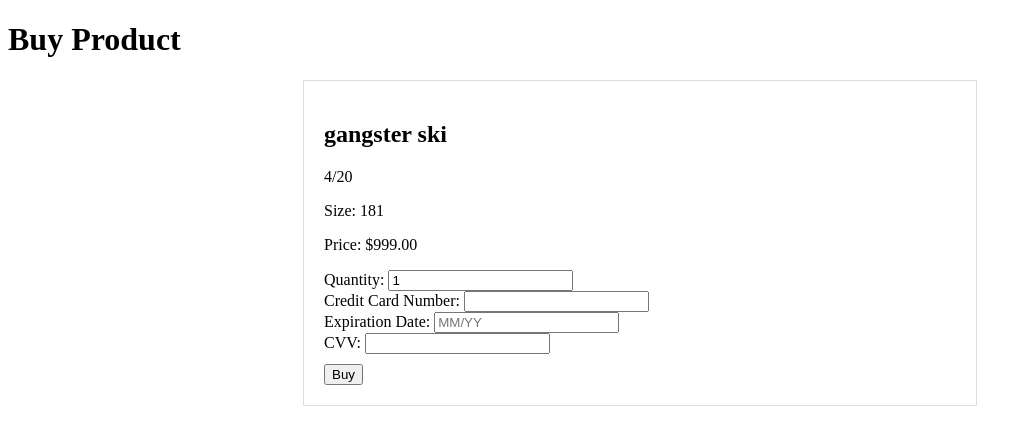
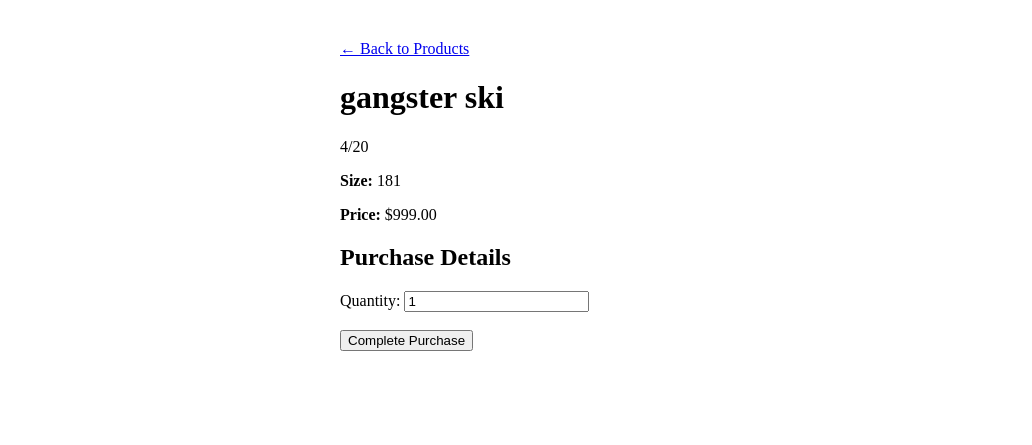
Before and after one commit to brendang-utah/ski_manufacturing_project, a Django app: page /buy_product/1/ in a window 1280 px wide. Shown: the top 445 px of the page, without its empty margins (0-1032 px from the left). Run offline with Django 5.2, Linux system fonts and the light colour scheme; data comes from the database, SQL or seed files in the repository; both versions use the stored data as it was before the commit.

Commit message:
changed buy_product page, views, models, and serializers, works in a more simple fashion now

```diff
--- a/ski_manufacturing_app/api_urls.py
+++ b/ski_manufacturing_app/api_urls.py
@@ -20,8 +20,11 @@ urlpatterns = [
     path('products/<int:pk>/', ProductDetailView.as_view(), name='product-detail'),
 
     # Order
-    path('orders/', OrderListCreateView.as_view(), name='order-list-create'),
+    #path('order-list/', OrderListCreateView.as_view(), name='order-list-create'), #this used to just be orders, I changed it to add functionality to buy_products
+    path('orders/', create_order, name='order-create'),
     path('orders/<int:pk>/', OrderDetailView.as_view(), name='order-detail'),
+
+    path('orders/', create_order, name='order-create'),
 
     # OrderLine
     path('orderlines/', OrderLineListCreateView.as_view(), name='orderline-list-create'),
--- a/ski_manufacturing_app/templates/buy_product.html
+++ b/ski_manufacturing_app/templates/buy_product.html
@@ -3,81 +3,36 @@
 <head>
     <title>Buy Product</title>
     <style>
-        .product-details { border: 1px solid #ddd; padding: 20px; margin: 20px auto; width: 50%; }
-        .btn { margin-top: 10px; }
+        .container { max-width: 600px; margin: 20px auto; padding: 20px; }
     </style>
 </head>
 <body>
-    <h1>Buy Product</h1>
-    <div class="product-details">
-        <h2>{{ product.name }}</h2>
+    <div class="container">
+        <a href="/products/">← Back to Products</a>
+
+        <h1>{{ product.name }}</h1>
         <p>{{ product.description }}</p>
-        <p>Size: {{ product.size }}</p>
-        <p>Price: ${{ product.price }}</p>
+        <p><strong>Size:</strong> {{ product.size }}</p>
+        <p><strong>Price:</strong> ${{ product.price }}</p>
         {% if product.imagepath %}
-            <img src="{{ product.imagepath }}" alt="{{ product.name }}" width="300">
+            <img src="{{ product.imagepath.url }}" alt="{{ product.name }}" width="200">
         {% endif %}
-        <form id="buy-form">
-            <label for="quantity">Quantity:</label>
-            <input type="number" id="quantity" name="quantity" min="1" value="1" required>
+
+        <h2>Purchase Details</h2>
+        <form id="purchase-form" method="post">
+            {% csrf_token %}
+
+            <div>
+                <label for="quantity">Quantity:</label>
+                <input type="number" id="quantity" name="quantity" min="1" value="1" required>
+            </div>
             <br>
-            <label for="card-number">Credit Card Number:</label>
-            <input type="text" id="card-number" name="card_number" maxlength="16" required>
-            <br>
-            <label for="exp-date">Expiration Date:</label>
-            <input type="text" id="exp-date" name="exp_date" placeholder="MM/YY" required>
-            <br>
-            <label for="cvv">CVV:</label>
-            <input type="text" id="cvv" name="cvv" maxlength="3" required>
-            <br>
-            <button type="button" class="btn btn-primary" onclick="submitOrder()">Buy</button>
+            <button type="submit">Complete Purchase</button>
         </form>
+
+        {% if error %}
+            <p style="color: red;">{{ error }}</p>
+        {% endif %}
     </div>
-
-    <script>
-        function submitOrder() {
-            const productId = {{ product.id }};
-            const quantity = document.getElementById('quantity').value;
-            const cardNumber = document.getElementById('card-number').value;
-            const expDate = document.getElementById('exp-date').value;
-            const cvv = document.getElementById('cvv').value;
-
-            // Validate payment details (basic example)
-            if (!cardNumber || !expDate || !cvv) {
-                alert('Please fill in all payment details.');
-                return;
-            }
-
-            // Send order data to the API
-            fetch('/api/orders/', {
-                method: 'POST',
-                headers: {
-                    'Content-Type': 'application/json',
-                    'X-CSRFToken': '{{ csrf_token }}'
-                },
-                body: JSON.stringify({
-                    product: productId,
-                    quantity: quantity,
-                    payment_details: {
-                        card_number: cardNumber,
-                        exp_date: expDate,
-                        cvv: cvv
-                    }
-                })
-            })
-            .then(response => {
-                if (response.ok) {
-                    alert('Order placed successfully!');
-                    window.location.href = '/orders'; // Redirect to orders page
-                } else {
-                    alert('Failed to place order. Please try again.');
-                }
-            })
-            .catch(error => {
-                console.error('Error:', error);
-                alert('An error occurred. Please try again.');
-            });
-        }
-    </script>
 </body>
 </html>
--- a/ski_manufacturing_app/views.py
+++ b/ski_manufacturing_app/views.py
@@ -1,12 +1,21 @@
 from django.shortcuts import render, get_object_or_404, redirect
+from django.views.generic import TemplateView, DetailView
+from django.views.generic.edit import UpdateView, CreateView
+from django.contrib.auth.mixins import LoginRequiredMixin
+from django.contrib.auth.decorators import login_required
+from django.views.decorators.csrf import csrf_exempt
+from django.utils.decorators import method_decorator
+
 from rest_framework import generics, permissions, status
+from rest_framework.authentication import SessionAuthentication
+from rest_framework.permissions import IsAuthenticatedOrReadOnly, IsAuthenticated
+from rest_framework.decorators import api_view, permission_classes
+from rest_framework.response import Response
+
+import requests  # Used in BuyProductView.post
+
 from .models import *
 from .serializers import *
-from django.contrib.auth.mixins import LoginRequiredMixin
-from django.views.generic import TemplateView, DetailView
-from django.views.generic.edit import UpdateView, CreateView
-from rest_framework.authentication import SessionAuthentication
-from rest_framework.permissions import IsAuthenticatedOrReadOnly
 # API Views
 # User Views
 class UserListCreateView(generics.ListCreateAPIView):
@@ -127,23 +136,103 @@ class OrderCreate(CreateView):
     template_name = 'ski_manufacturing_app/order-create.html'
     success_url = '/orderlist'
 
+#order create for BUY_PRODUCT
+
+
+@api_view(['POST'])
+@permission_classes([IsAuthenticated])
+def create_order(request):
+    try:
+        # Get product info
+        product_id = request.data.get('product_id')
+        quantity = int(request.data.get('quantity', 1))
+        product = Product.objects.get(id=product_id)
+
+        # Create order data without payment
+        order_data = {
+            "customer": request.user.customer.id,
+            "status": "completed",
+            "order_lines": [{
+                "product": product_id,
+                "quantity": quantity,
+                "unit_price": str(product.price),
+                "total_price": str(product.price * quantity)
+            }]
+        }
+
+        serializer = OrderWriteSerializer(data=order_data)
+        if serializer.is_valid():
+            serializer.save()
+            return Response(serializer.data, status=status.HTTP_201_CREATED)
+
+        return Response(serializer.errors, status=status.HTTP_400_BAD_REQUEST)
+
+    except Exception as e:
+        return Response({'error': str(e)}, status=status.HTTP_400_BAD_REQUEST)
+
+
+
 #class OrderDetail(DetailView):
 class OrderDetail(DetailView):
     model = Order
     template_name = 'ski_manufacturing_app/order-detail.html'
     context_object_name = 'order'
 
-#class buy_product:
+# #class buy_product:
+# class BuyProductView(DetailView):
+#     model = Product  # Specify the model to use
+#     template_name = 'buy_product.html'  # Specify the template to render
+#     context_object_name = 'product'  # Name of the object in the template
+#     # Define the URL pattern for this view
+#     def buy_product(request, product_id):
+#         product = get_object_or_404(Product, id=product_id)
+#         if request.method == 'GET':
+#             return render(request, 'buy_product.html', {'product': product})
+from django.views.decorators.csrf import csrf_exempt
+from django.utils.decorators import method_decorator
+
 class BuyProductView(DetailView):
-    model = Product  # Specify the model to use
-    template_name = 'buy_product.html'  # Specify the template to render
-    context_object_name = 'product'  # Name of the object in the template
-    # Define the URL pattern for this view
-    def buy_product(request, product_id):
-        product = get_object_or_404(Product, id=product_id)
-        if request.method == 'GET':
-            return render(request, 'buy_product.html', {'product': product})
+    model = Product
+    template_name = 'buy_product.html'
 
+    def post(self, request, *args, **kwargs):
+        product = self.get_object()
+        quantity = int(request.POST.get('quantity', 1))
+
+        try:
+            response = requests.post(
+                'http://localhost:8000/api/orders/',
+                json={
+                    "product_id": product.id,
+                    "quantity": quantity
+                },
+                headers={
+                    'X-CSRFToken': request.COOKIES.get('csrftoken'),
+                    'Content-Type': 'application/json'
+                },
+                cookies=request.COOKIES
+            )
+
+            if response.status_code == 201:
+                return redirect('order-confirmation')
+
+            return render(request, self.template_name, {
+                'error': response.json().get('error', 'Order failed'),
+                'product': product
+            })
+
+        except Exception as e:
+            return render(request, self.template_name, {
+                'error': str(e),
+                'product': product
+            })
+
+
+        # Call order creation API
+        response = create_order(request._request)
+        if response.status_code == 201:
+            return redirect('order-confirmation')
+        return render(request, 'buy_product.html', {'error': 'Order failed'})
 '''
 from django.http import JsonResponse
 
```
Also changed, not shown: ski_manufacturing_app/serializers.py (+24 -7 lines), db.sqlite3, ski_manufacturing_app/migrations/0002_remove_payment_customer_remove_order_payment_and_more.py (added).
